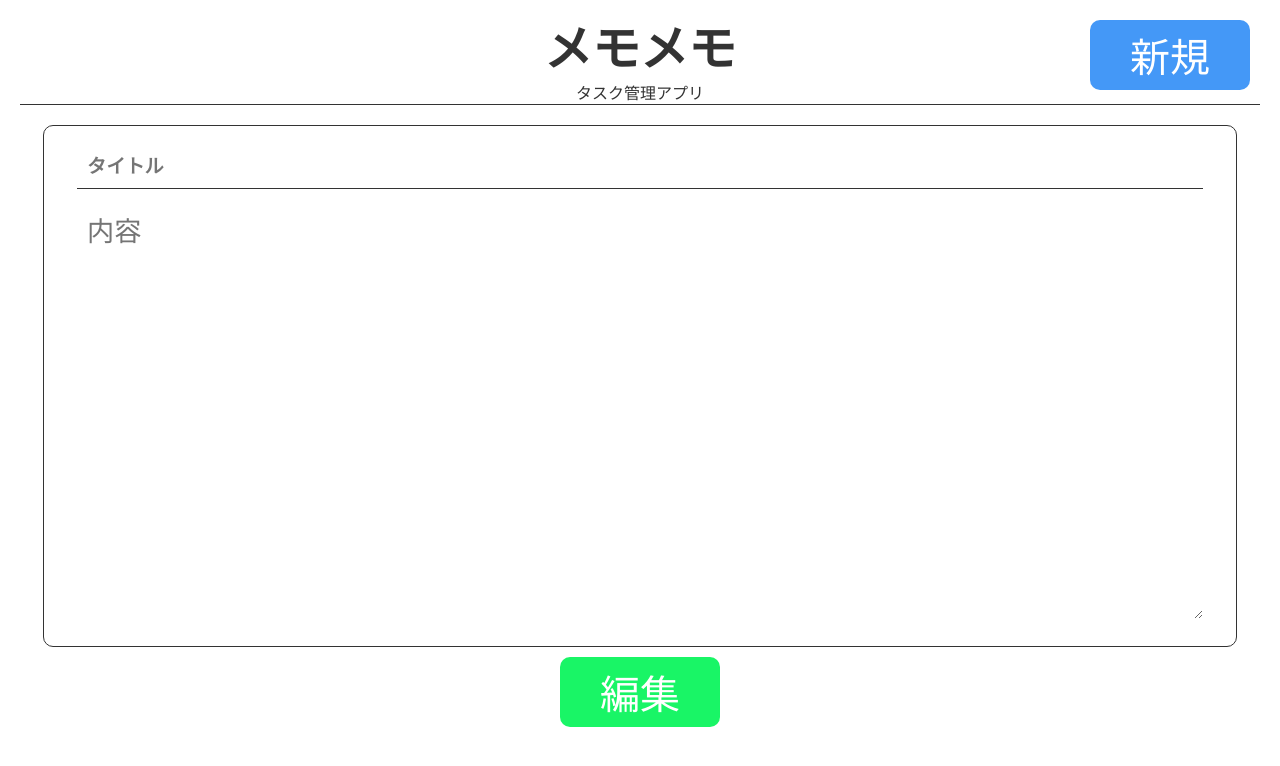
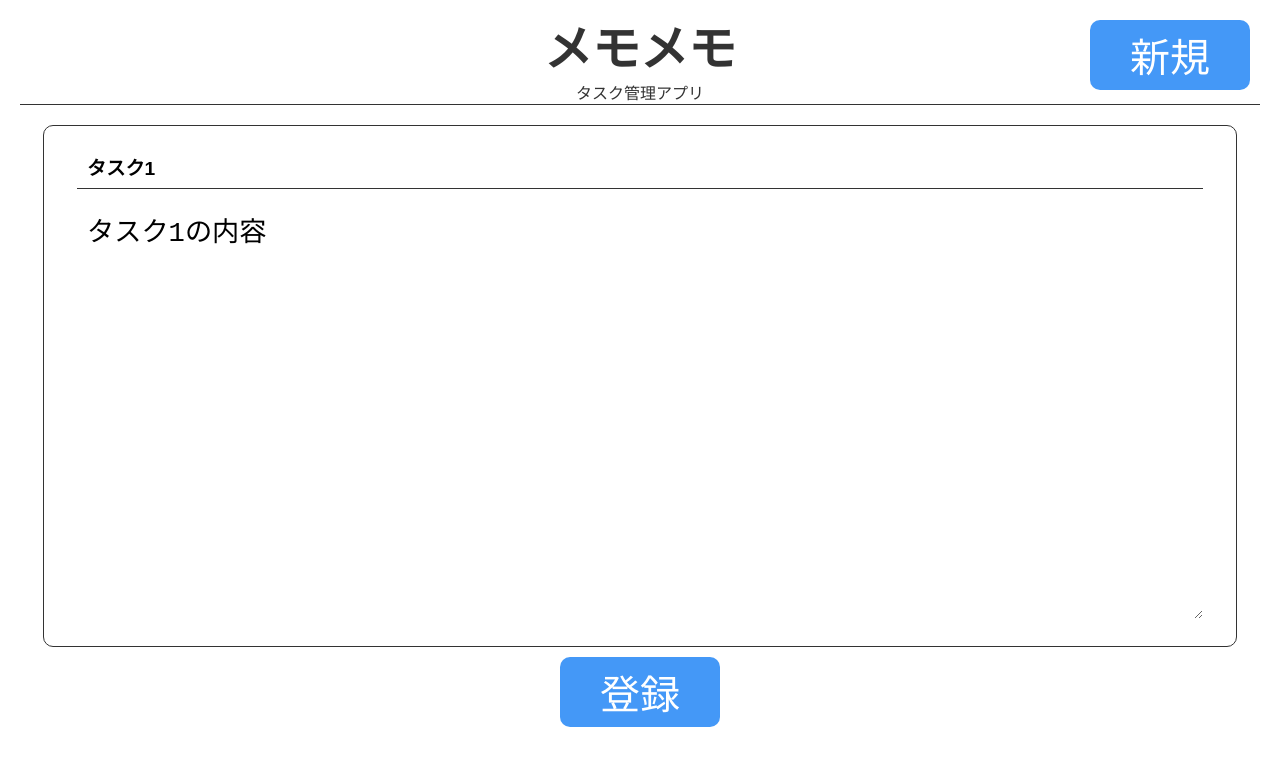
Before and after one commit to koto-ista/task-app-front, a React (Create React App) app: page /detail/1 in a window 1280 px wide. Shown: the top 766 px of the page. Built offline with nearby package versions, Linux system fonts and the light colour scheme.

Commit message:
編集機能の追加＋コンポーネント切り分け（TaskForm）

```diff
--- a/src/modules/TaskArea.tsx
+++ b/src/modules/TaskArea.tsx
@@ -1,6 +1,6 @@
 import React from 'react';
-import TaskList from '../pages/Tasks/TaskList';
 import { Task } from '../pages/Base';
+import TaskItem from './TaskItem';
 
 interface Props {
   statusColor: string;
@@ -16,7 +16,7 @@ const TaskArea = (props: Props) => {
         <h2 className={`task-area-header-title color-${props.statusColor}`}>{props.statusName}</h2>
         <p className={`task-area-header-count color-${props.statusColor}`}>{statusCount}</p>
       </div>
-        <TaskList taskList={props.taskList}></TaskList>
+        <TaskItem taskList={props.taskList} />
     </div>
   );
 };
--- a/src/modules/TaskForm.tsx
+++ b/src/modules/TaskForm.tsx
@@ -11,8 +11,8 @@ interface Props {
 const TaskForm = (props: Props) => {
     const navigate = useNavigate();
 
-    // 状態変数の定義
-    const [task, setTask] = useState<Task>({
+    // 状態変数の定義(初期値はprops.task)
+    const [task, setTask] = useState<Task>(props.task || {
         id: 0,
         title: '',
         content: '',
--- a/src/pages/Base.tsx
+++ b/src/pages/Base.tsx
@@ -60,13 +60,19 @@ const Base = () => {
         // console.log(task);
         setTasks([...tasks, task]);
     };
+
+    const editTask = (task: Task) => {
+        console.log(task);
+        setTasks(tasks.map(t => t.id === task.id ? task : t));
+    };
+
     return (
         <div>
             <Header />
             <Routes>
                 <Route path="/" element={<Home tasks={tasks} setTasks={setTasks} />} />
                 <Route path="/add" element={<TaskAdd addTask={addTask} />} />
-                <Route path="/detail/:taskId" element={<TaskDetail />} />
+                <Route path="/detail/:taskId" element={<TaskDetail tasks={tasks} editTask={editTask} />} />
             </Routes>
         </div>
     );
--- a/src/pages/Tasks/TaskAdd.tsx
+++ b/src/pages/Tasks/TaskAdd.tsx
@@ -1,6 +1,4 @@
 import React, { useState } from 'react';
-import Button from '../../modules/Button';
-import { useNavigate } from 'react-router-dom';
 import { Task } from '../Base';
 import TaskForm from '../../modules/TaskForm';
 
--- a/src/pages/Tasks/TaskDetail.tsx
+++ b/src/pages/Tasks/TaskDetail.tsx
@@ -1,24 +1,19 @@
 import React from 'react';
-import Button from '../../modules/Button';
-import { useNavigate } from 'react-router-dom';
+import { useParams } from 'react-router-dom';
+import TaskForm from '../../modules/TaskForm';
+import { Task } from '../Base';
 
-const TaskDetail = () => {
-    const navigate = useNavigate();
+interface Props {
+    tasks: Task[];
+    editTask: (task: Task) => void;
+}
+
+const TaskDetail = (props: Props) => {
+    const { taskId } = useParams();
+    const task = props.tasks.find(task => task.id === Number(taskId));
   return (
     <div className="task-wrapper">
-        <form action="">
-            <div className="task-form-wrapper">
-                <div className="task-header">
-                    <input type="text" placeholder="タイトル" />
-                </div>
-                <div className="task-body">
-                    <textarea name="" id="" placeholder="内容"></textarea>
-                </div>
-            </div>
-            <div className="task-footer">
-                <Button className="secondary" label="編集" />
-            </div>
-        </form>
+        <TaskForm task={task} setTask={props.editTask} />
     </div>
     );
 };
```
Also changed, not shown: src/modules/TaskItem.tsx (renamed from src/pages/Tasks/TaskList.tsx, +4 -5 lines), src/pages/Tasks/Task.tsx (deleted, +0 -11 lines).
